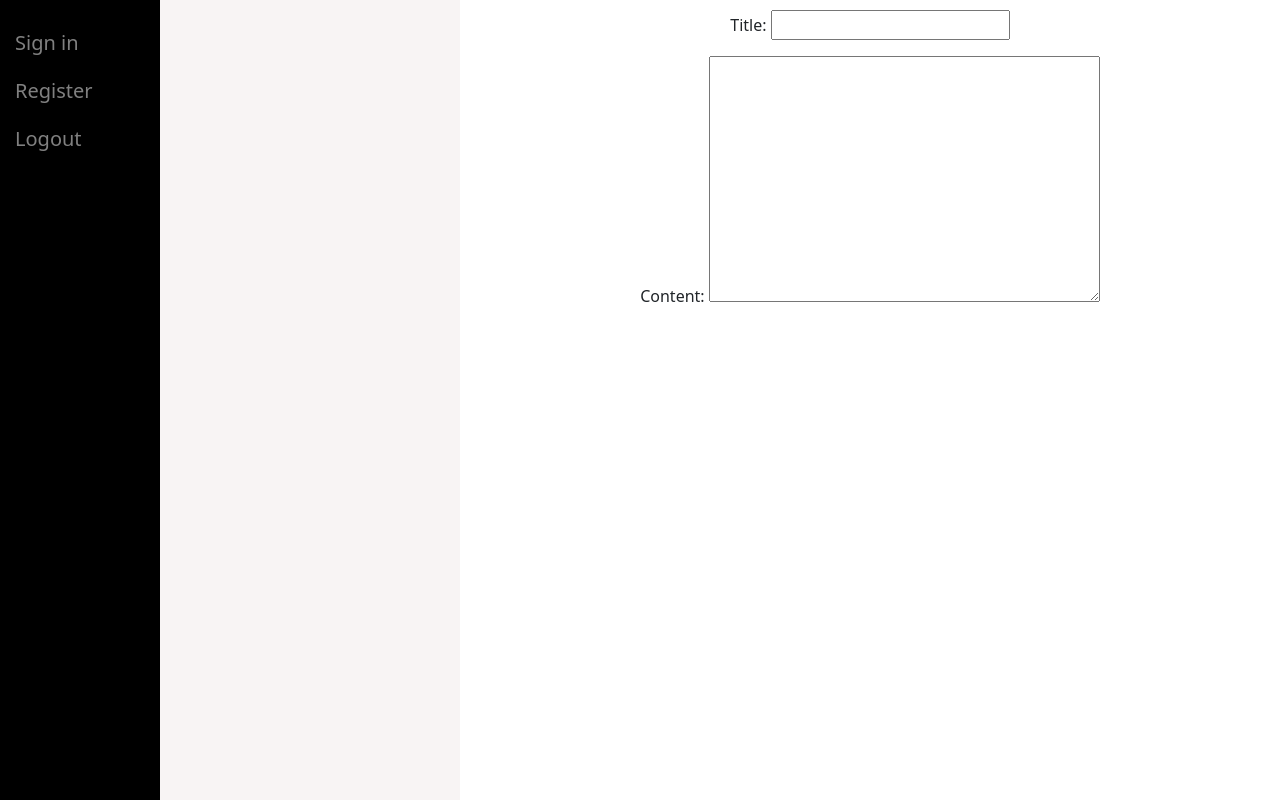
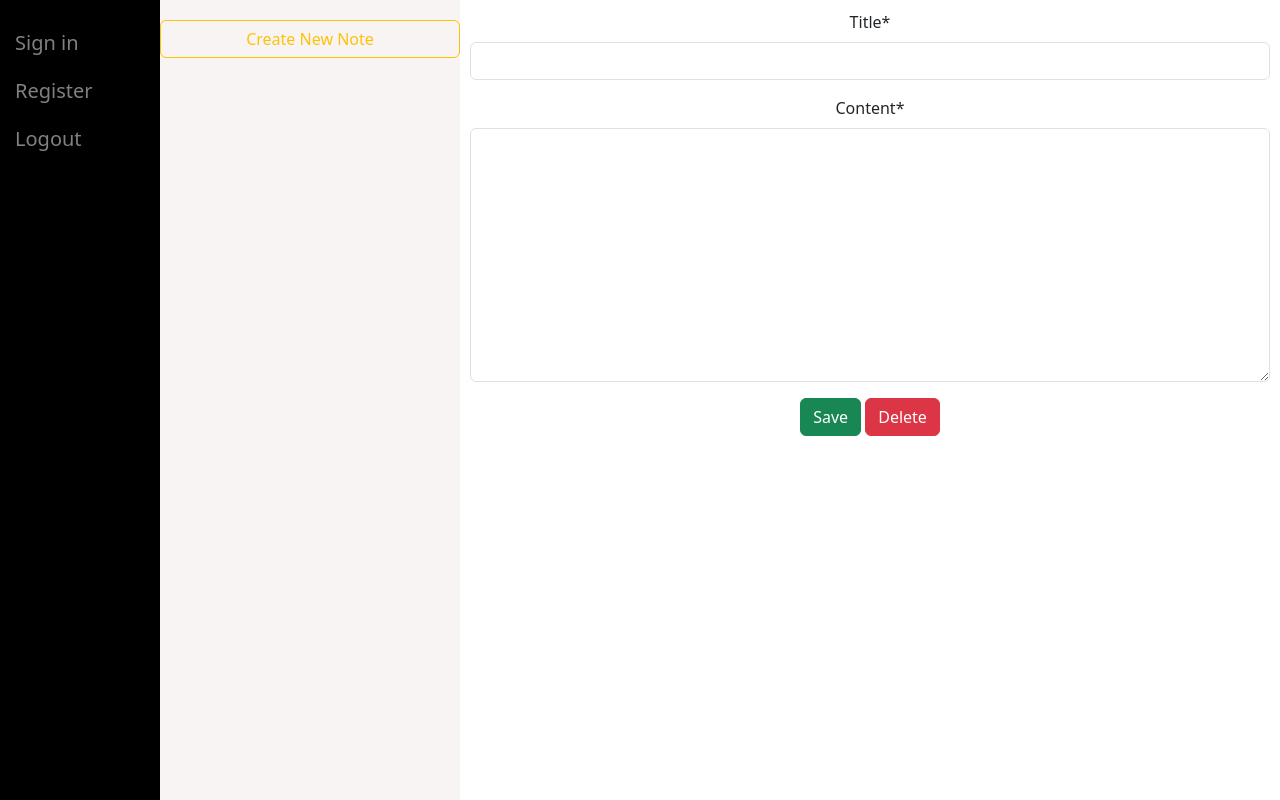
Before and after one commit to AMcDonald12/NotesAppDjango, a Django app: page / in a window 1280 px wide. Run offline with Django 4.2, Linux system fonts and the light colour scheme; the visitor is signed in with stand-in values (Sample User, id 1); data that the repository does not hold is empty; some libraries are stand-ins or nearby versions.

Commit message:
styled buttons and lists

```diff
--- a/mysite/notes/templates/notes/base.html
+++ b/mysite/notes/templates/notes/base.html
@@ -51,7 +51,7 @@
         }
 
         .mainnav a:hover {
-            color: goldenrod;
+            color: rgb(255, 196, 0);
         }
 
         .main {
--- a/mysite/notes/templates/notes/notes.html
+++ b/mysite/notes/templates/notes/notes.html
@@ -3,19 +3,24 @@
 
 {% block content %}
 <div id="content", name="list" class="mainnav">
-    <ul>
+    <ul class="list-group">
+        <button type="submit" class="btn btn-outline-warning">Create New Note</button>
         {% for note in notes %}
-        <li>{{note.title}}</li>
+        <li class="list-group-item">
+            <a href="/">{{note.title}}</a>
+        </li>
         {% endfor %}
     </ul>
 </div>
 
-
+{% load crispy_forms_tags %}
 {{ form.media }}
 <div class="main">
     <form  method="post">
         {% csrf_token %}
-        {{ form.as_p  }}
+        {{ form|crispy }}
+        <button type="submit" class="btn btn-success">Save</button>
+        <button type="submit" class="btn btn-danger">Delete</button>
     </form>
 </div>
 {% endblock %}
```
